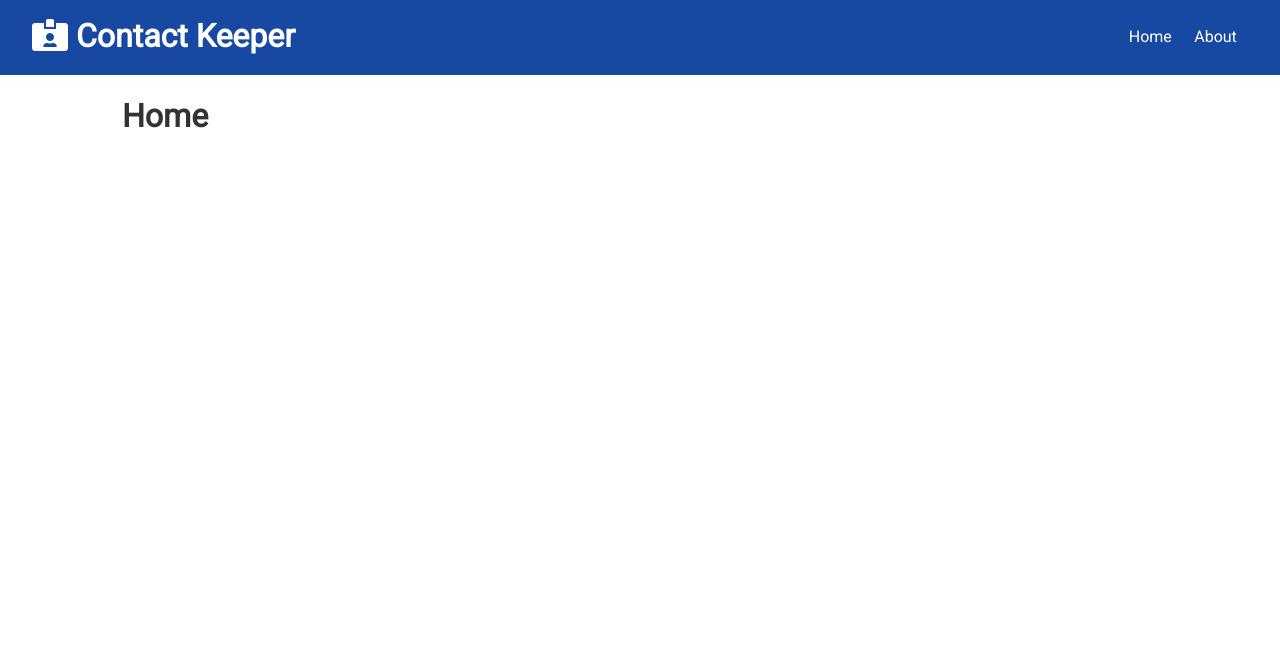
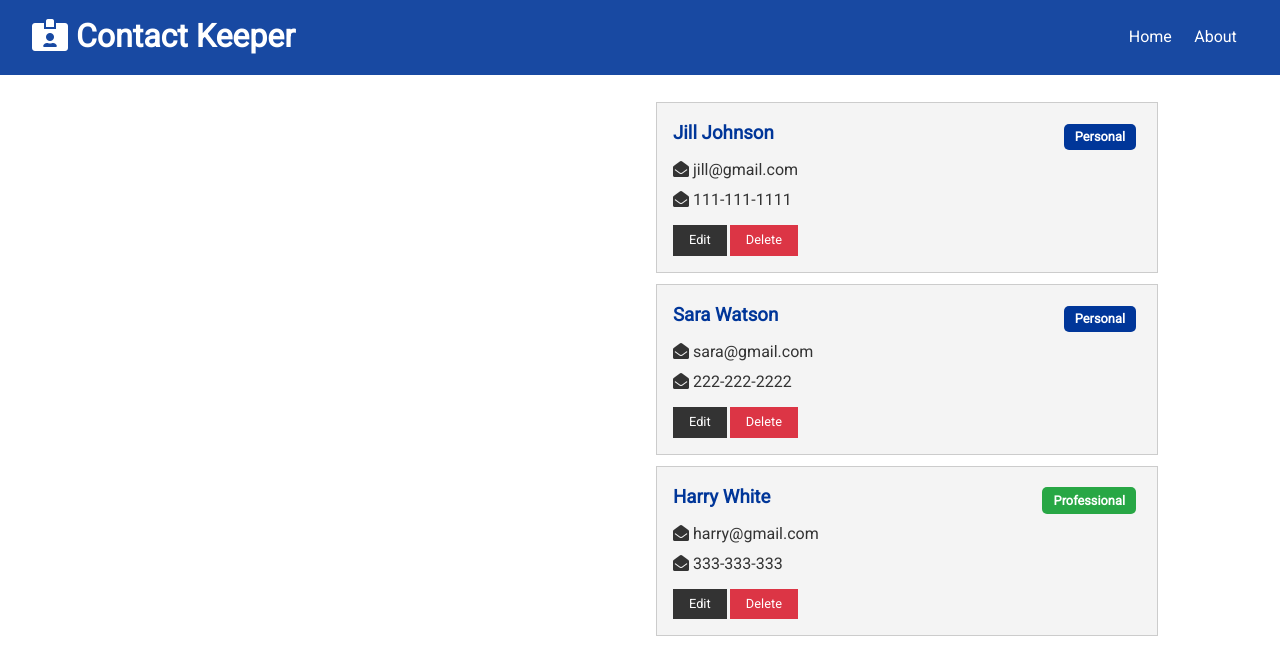
Before and after one commit to Novailoveyou/udemy-react-002-contact-keeper, a React (Create React App) app in the folder client/: page / in a window 1280 px wide. Shown: the top 658 px of the page. Built offline with nearby package versions, Linux system fonts and the light colour scheme.

Commit message:
Contacts & ContactItem Components

```diff
--- /dev/null
+++ b/client/src/components/contacts/ContactItem.js
@@ -0,0 +1,43 @@
+import PropTypes from 'prop-types'
+
+const ContactItem = ({ contact }) => {
+  const { id, name, email, phone, type } = contact
+
+  return (
+    <div className='card bg-light'>
+      <h3 className='text-primary text-left'>
+        {name}{' '}
+        <span
+          style={{ float: 'right' }}
+          className={
+            'badge ' +
+            (type === 'professional' ? 'badge-success' : 'badge-primary')
+          }>
+          {type.charAt(0).toUpperCase() + type.slice(1)}
+        </span>
+      </h3>
+      <ul className='list'>
+        {email && (
+          <li>
+            <i className='fas fa-envelope-open'></i> {email}
+          </li>
+        )}
+        {phone && (
+          <li>
+            <i className='fas fa-envelope-open'></i> {phone}
+          </li>
+        )}
+      </ul>
+      <p>
+        <button className='btn btn-dark btn-sm'>Edit</button>
+        <button className='btn btn-danger btn-sm'>Delete</button>
+      </p>
+    </div>
+  )
+}
+
+ContactItem.propTypes = {
+  contact: PropTypes.object.isRequired
+}
+
+export default ContactItem
--- /dev/null
+++ b/client/src/components/contacts/Contacts.js
@@ -0,0 +1,18 @@
+import { useContext } from 'react'
+import ContactItem from './ContactItem'
+import ContactContext from '../../context/contact/contactContext'
+
+const Contacts = () => {
+  const contactContext = useContext(ContactContext)
+
+  const { contacts } = contactContext
+  return (
+    <>
+      {contacts.map(contact => (
+        <ContactItem key={contact.id} contact={contact} />
+      ))}
+    </>
+  )
+}
+
+export default Contacts
--- a/client/src/components/pages/Home.js
+++ b/client/src/components/pages/Home.js
@@ -1,7 +1,12 @@
+import Contacts from '../contacts/Contacts'
+
 const Home = () => {
   return (
-    <div>
-      <h1>Home</h1>
+    <div className='grid-2'>
+      <div>{/* ContactForm */}</div>
+      <div>
+        <Contacts />
+      </div>
     </div>
   )
 }
```
